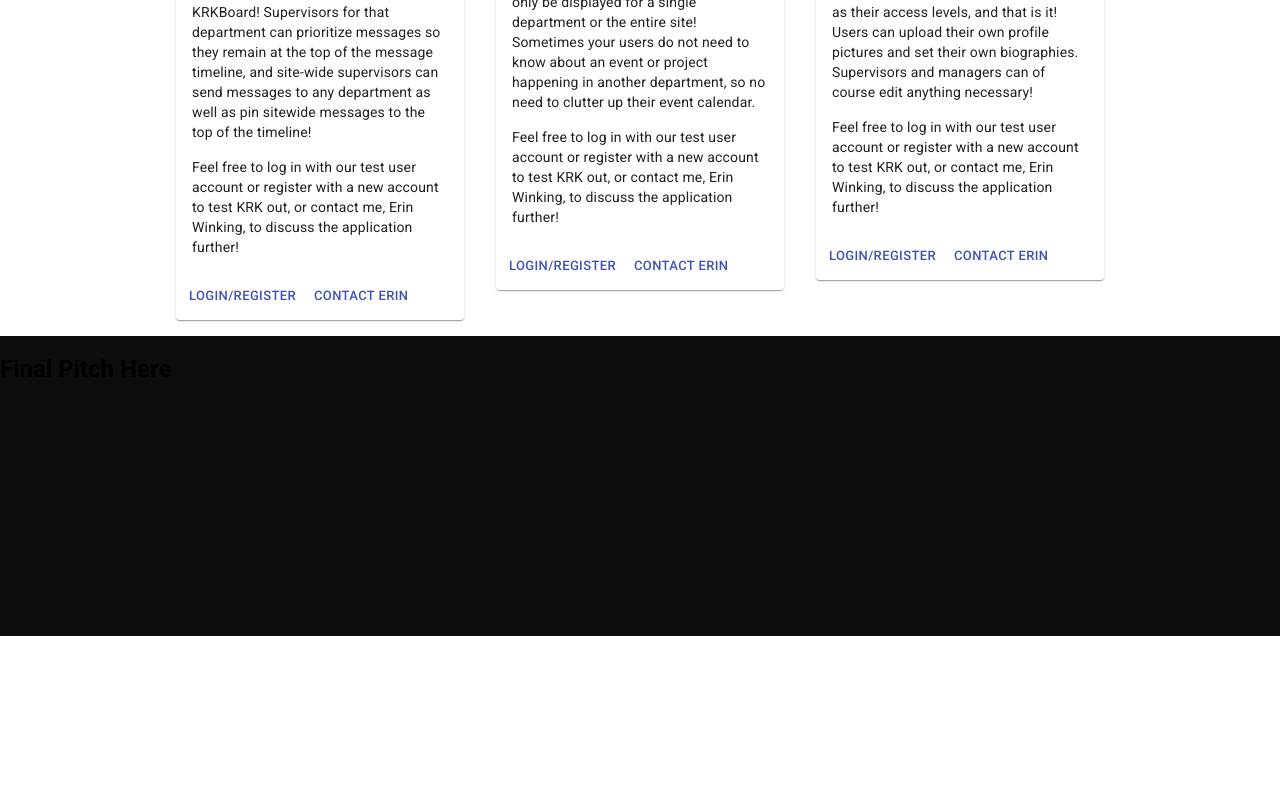
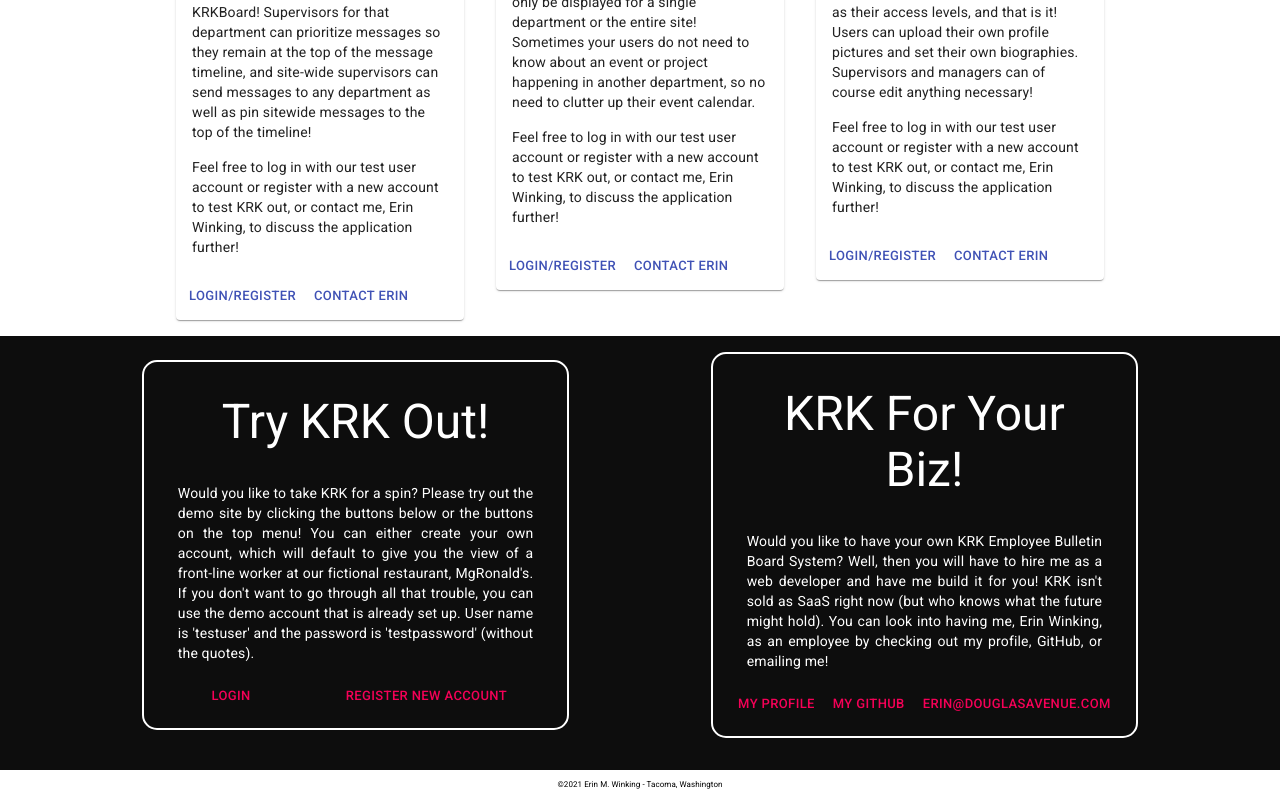
Before and after one commit to ewink1977/KRK-Frontend, a React (Create React App) app: page / in a window 1280 px wide. Shown: the part 759-1559 px from the top of the page. Before the commit the page ends 1395 px from the top, so only its background shows below. Built offline with nearby package versions, Linux system fonts and the light colour scheme.

Commit message:
Finished basic design work for LandingPage, changed COMP names to isolate particular header, footer to Landing Page. Gitignore update to handle raw files.

```diff
--- a/public/index.html
+++ b/public/index.html
@@ -3,7 +3,10 @@
 	<head>
 		<meta charset="utf-8" />
 		<link rel="icon" href="%PUBLIC_URL%/favicon.ico" />
-		<meta name="viewport" content="width=device-width, initial-scale=1" />
+		<meta
+			name="viewport"
+			content="minimum-scale=1, initial-scale=1, width=device-width"
+		/>
 		<meta name="theme-color" content="#000000" />
 		<meta
 			name="description"
--- /dev/null
+++ b/src/components/GenericComps/LandingFooter/LandingFooter.Styles.js
@@ -0,0 +1,14 @@
+import { makeStyles } from '@material-ui/core';
+
+export const useStyles = makeStyles((theme) => ({
+	footerContainer: {
+		display: 'flex',
+		alignItems: 'center',
+		justifyContent: 'center',
+		height: '30px',
+		backgroundColor: 'white',
+	},
+	footerText: {
+		fontSize: '0.5rem',
+	},
+}));
--- /dev/null
+++ b/src/components/GenericComps/LandingFooter/LandingFooter.jsx
@@ -0,0 +1,17 @@
+import React from 'react';
+import { Typography } from '@material-ui/core';
+
+import { useStyles } from './LandingFooter.Styles';
+
+const Footer = () => {
+	const classes = useStyles();
+	return (
+		<footer className={classes.footerContainer}>
+			<Typography className={classes.footerText}>
+				©2021 Erin M. Winking - Tacoma, Washington
+			</Typography>
+		</footer>
+	);
+};
+
+export default Footer;
--- a/src/components/GenericComps/Header/Header.jsx
+++ b/src/components/GenericComps/LandingHeader/LandingHeader.jsx
@@ -1,6 +1,6 @@
 import React from 'react';
 import { AppBar, Grid, Button } from '@material-ui/core';
-import { useStyles } from './Header.styles';
+import { useStyles } from './LandingHeader.Styles';
 
 const Header = () => {
 	const classes = useStyles();
--- a/src/components/GenericComps/LandingPage/LandingPage.jsx
+++ b/src/components/GenericComps/LandingPage/LandingPage.jsx
@@ -9,9 +9,10 @@ import {
 	CardActions,
 	Button,
 } from '@material-ui/core';
-import Header from '../Header/Header';
+import Header from '../LandingHeader/LandingHeader';
+import Footer from '../LandingFooter/LandingFooter';
 
-import { useStyles } from './LandingPage.styles';
+import { useStyles } from './LandingPage.Styles';
 
 const LandingPage = () => {
 	const classes = useStyles();
@@ -177,9 +178,58 @@ const LandingPage = () => {
 					</Card>
 				</Grid>
 			</Grid>
-			<Grid container className={classes.pitchContainer}>
-				<h2>Final Pitch Here</h2>
+			<Grid container className={classes.ctaContainer}>
+				<Grid item md={12} lg={4} className={classes.ctaBox}>
+					<Typography variant='h3' className={classes.ctaHeader}>
+						Try KRK Out!
+					</Typography>
+					<Typography variant='body2' className={classes.ctaText}>
+						Would you like to take KRK for a spin? Please try out
+						the demo site by clicking the buttons below or the
+						buttons on the top menu! You can either create your own
+						account, which will default to give you the view of a
+						front-line worker at our fictional restaurant,
+						MgRonald's. If you don't want to go through all that
+						trouble, you can use the demo account that is already
+						set up. User name is 'testuser' and the password is
+						'testpassword' (without the quotes).
+					</Typography>
+					<Grid container className={classes.ctaButtonContainer}>
+						<Button size='small' color='secondary'>
+							LOGIN
+						</Button>
+						<Button size='small' color='secondary'>
+							REGISTER NEW ACCOUNT
+						</Button>
+					</Grid>
+				</Grid>
+				<Grid item md={12} lg={4} className={classes.ctaBox}>
+					<Typography variant='h3' className={classes.ctaHeader}>
+						KRK For Your Biz!
+					</Typography>
+					<Typography variant='body2' className={classes.ctaText}>
+						Would you like to have your own KRK Employee Bulletin
+						Board System? Well, then you will have to hire me as a
+						web developer and have me build it for you! KRK isn't
+						sold as SaaS right now (but who knows what the future
+						might hold). You can look into having me, Erin Winking,
+						as an employee by checking out my profile, GitHub, or
+						emailing me!
+					</Typography>
+					<Grid container className={classes.ctaButtonContainer}>
+						<Button size='small' color='secondary'>
+							MY PROFILE
+						</Button>
+						<Button size='small' color='secondary'>
+							MY GITHUB
+						</Button>
+						<Button size='small' color='secondary'>
+							ERIN@DOUGLASAVENUE.COM
+						</Button>
+					</Grid>
+				</Grid>
 			</Grid>
+			<Footer />
 		</div>
 	);
 };
--- a/src/components/GenericComps/LandingPage/LandingPage.styles.js
+++ b/src/components/GenericComps/LandingPage/LandingPage.styles.js
@@ -43,8 +43,34 @@ export const useStyles = makeStyles((theme) => ({
 		width: '100%',
 		minHeight: '100px',
 	},
-	pitchContainer: {
+	ctaContainer: {
+		display: 'flex',
+		alignItems: 'center',
+		justifyContent: 'space-evenly',
+		backgroundColor: '#0d0d0d',
+		paddingTop: '1rem',
+		paddingBottom: '2rem',
+	},
+	ctaBox: {
+		borderColor: 'white',
+		borderWidth: '2px',
+		borderStyle: 'solid',
+		borderRadius: '15px',
 		minHeight: '300px',
-		backgroundColor: '#0d0d0d',
+		padding: '1rem',
+	},
+	ctaHeader: {
+		color: 'white',
+		padding: '1rem',
+		textAlign: 'center',
+	},
+	ctaText: {
+		color: 'white',
+		padding: '1.1rem',
+		textAlign: 'justify',
+	},
+	ctaButtonContainer: {
+		display: 'flex',
+		justifyContent: 'space-around',
 	},
 }));
```
Also changed, not shown: src/components/GenericComps/LandingHeader/LandingHeader.Styles.js (renamed from src/components/GenericComps/Header/Header.styles.js), 1 other file (tests, documents, lock files or other folders).
